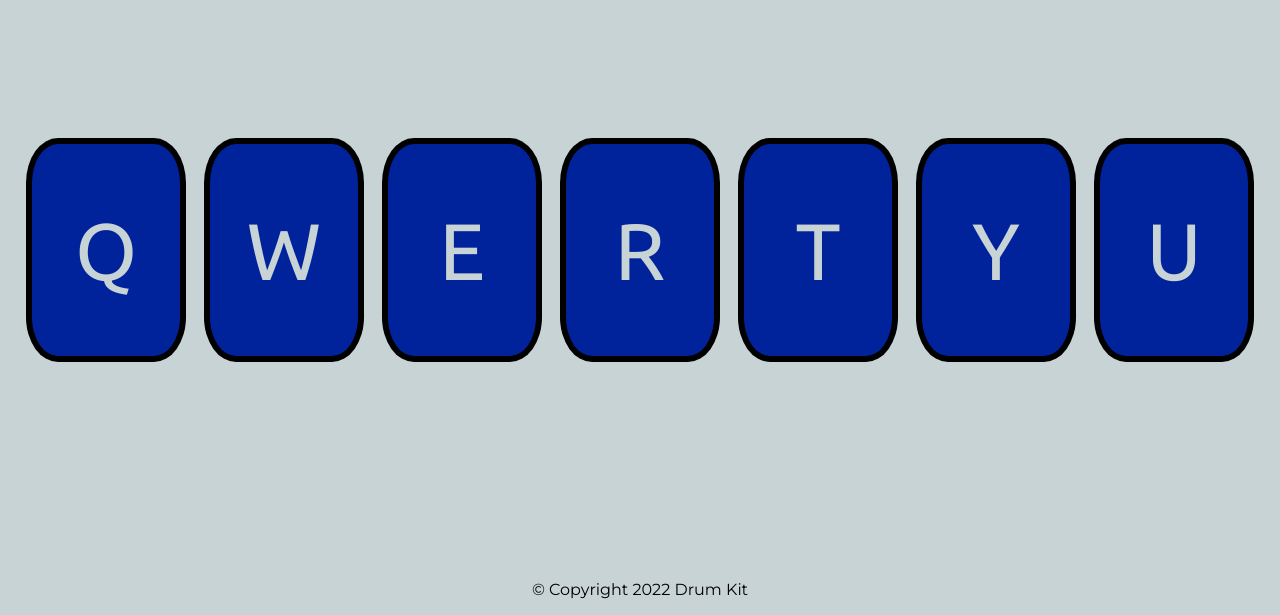
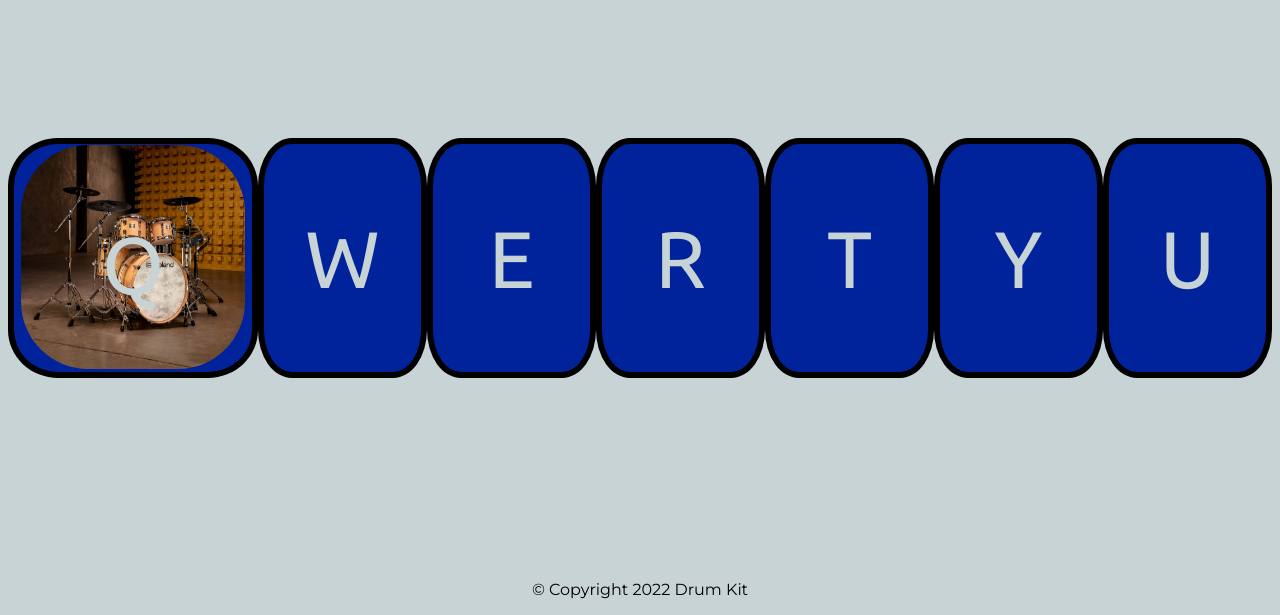
Before and after one commit to MoeHcci/MusicalInstruments, a plain HTML site: page index.html in a window 1280 px wide. Shown: the part 185-800 px from the top of the page. Drawn offline with nearby package versions, Linux system fonts and the light colour scheme.

Commit message:
Add an image to the button for Q. This image must nbe in the center and having text on top of it

```diff
--- a/index.html
+++ b/index.html
@@ -22,7 +22,20 @@
 <body>
   <h1 class="title">&#127926; Drum Kit 🥁</h1>
   <div class="notes">
-    <button class="notes_set Q" onClick="Q()">Q</button>
+
+    <!-- This button/image is made using "butoon/image" method 1 -->
+    <div class="q_container">
+
+      <button type="button" class="notes_set Q" onClick="Q()">
+        <img class="q_img" src="q.jpg" />
+        <p class="q_center">
+          Q
+        </p>
+      </button>
+    </div>
+
+
+
     <button class="notes_set W" onClick="W()">W</button>
     <button class="notes_set E" onClick="E()">E</button>
     <button class="notes_set R" onClick="R()">R</button>
--- a/index.js
+++ b/index.js
@@ -7,10 +7,12 @@
 
 
 // PLAYING RANDOM SOUNDS
-// To play sound you can either write the following inside a function:
-// -Option 1:  var audioo= new Audio('ominous-drums-appear.mp3').play();
-//    audioo.play();
-// -Option 2. new Audio('ominous-drums-appear.mp3').play();
+// To play sound you can either write "new Audio" object with or without var. the play() is a method.:
+// -Option 1: with a var
+ // var audioo= new Audio('ominous-drums-appear.mp3').play();
+//  audioo.play();
+// -Option 2. without a var
+// new Audio('ominous-drums-appear.mp3').play();
 // -Note: the new Audio constrcutors (a function that initizlises an instance) is important
 
 
@@ -54,3 +56,10 @@ function U() {
   var u = new Audio('UFunnyCartoonTones.mp3');
   u.play();
 }
+
+
+
+
+
+
+document.getElementsByClassName("Q").style.backgroundImage=q.jpg;
--- a/styles.css
+++ b/styles.css
@@ -24,8 +24,8 @@ a display: blick status that can be manipulated  to be spaced evenly  */
   font-family: 'Ubuntu', sans-serif;
   font-size: 5rem;
   border-radius: 20%;
-  width: 10rem;
-  height: 14rem;
+  width: 15.625rem;
+  height: 15rem;
   border: 0.375rem solid black;
   color: #C7D3D4FF;
   background-color: #00239CFF;
@@ -44,47 +44,41 @@ a display: blick status that can be manipulated  to be spaced evenly  */
   transform: translateY(0.375rem);
 }
 
-.Q{
+.Q {}
 
+/* This class is for "butoon/image" method 1 */
+.q_container {
+  position: relative;
+  text-align: center;
 }
 
-.W{
-
+.q_img {
+  width: 14rem;
+  height: 14rem;
+  border-radius: 30%;
 }
 
-.E{
-
+.q_center {
+  position: absolute;
+  top: 0rem;
+  bottom: 0rem;
+  right: 0rem;
+  left: 0rem;
+  margin-left: auto;
+  margin-right: auto;
 }
 
-.R{
+.W {}
 
-}
+.E {}
 
-.T{
+.R {}
 
-}
-.Y{
+.T {}
 
-}
+.Y {}
 
-.U{
-}
-
-
-
-
-
-
-
-
-
-
-
-
-
-
-
-
+.U {}
 
 .footer {
   font-family: 'Montserrat', sans-serif;
```
Also changed, not shown: q.jpg (added).
